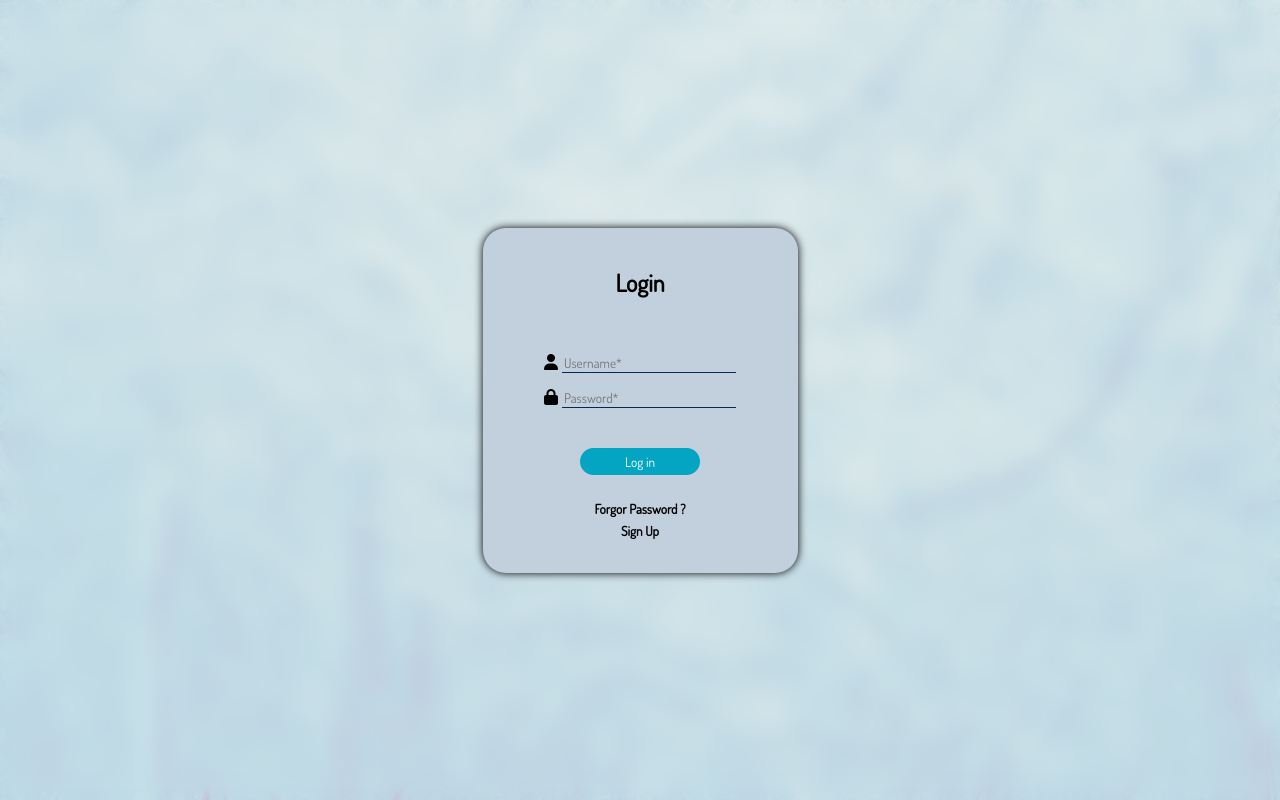
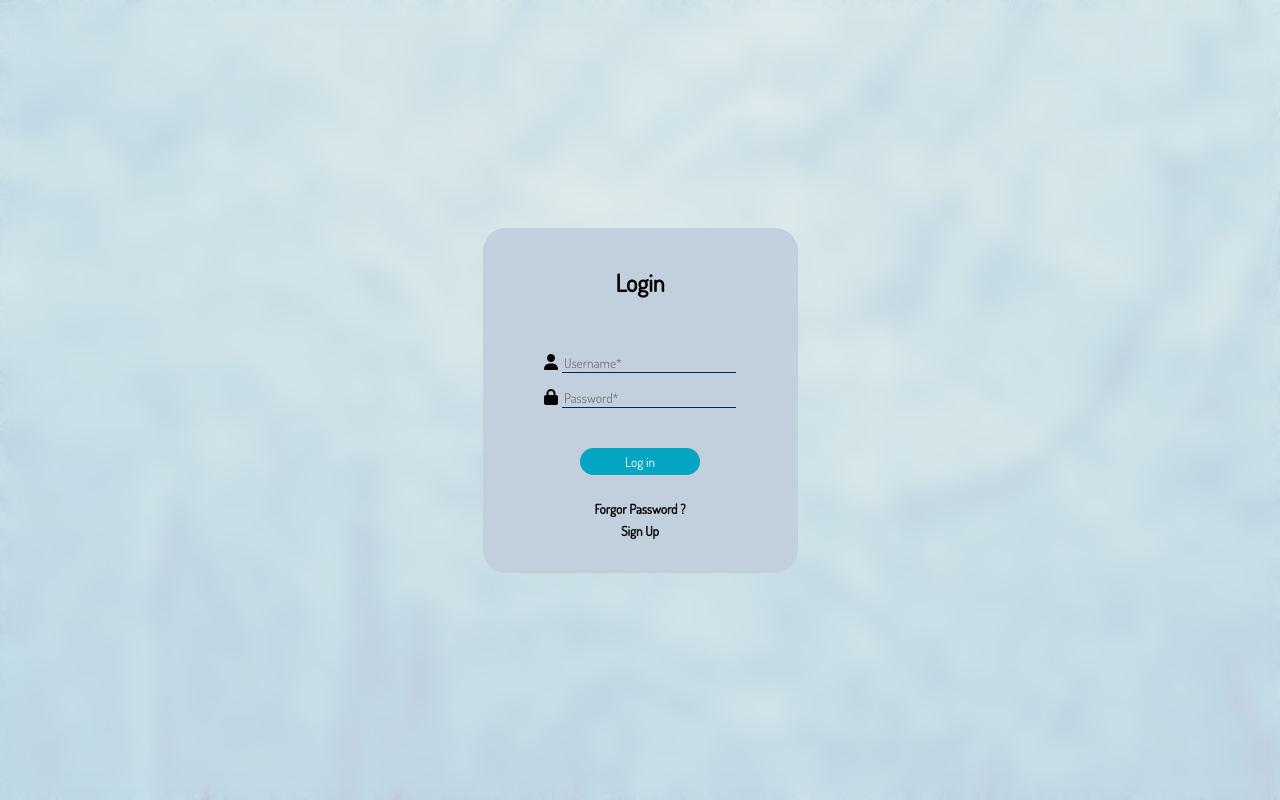
Before and after one commit to RyomenSukunaLi/Log-in, a plain HTML site: page index.html in a window 1280 px wide. Drawn offline with Linux system fonts and the light colour scheme.

Commit message:
Update style.css

```diff
--- a/style.css
+++ b/style.css
@@ -17,7 +17,6 @@ body{
     width: 315px;
     border-radius: 23px;
     background-color: #C2D0DE;
-    box-shadow: 0px 0px 9px 0.1px;
 }
 h2{
     font-family: 'Dosis', sans-serif;
```
